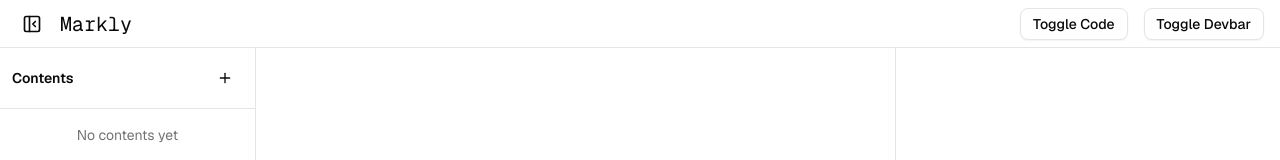
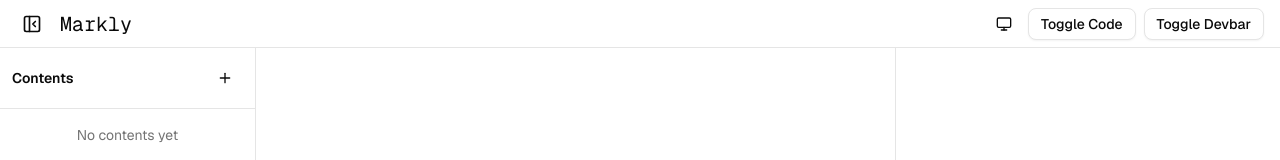
Before and after one commit to NeuroNexul/draftly, a Next.js app in the folder apps/web/: page /playground in a window 1280 px wide. Shown: the top 160 px of the page. Built offline with nearby package versions, Linux system fonts and the light colour scheme.

Commit message:
feat(web): Enabled theme switcher

```diff
--- a/apps/web/app/playground/header.tsx
+++ b/apps/web/app/playground/header.tsx
@@ -2,6 +2,7 @@ import { Button } from "@workspace/ui/components/button";
 import { Check, Loader2, PanelLeftCloseIcon, PanelLeftOpenIcon } from "lucide-react";
 import React, { Dispatch, SetStateAction } from "react";
 import type { SaveStatus } from "./page";
+import { ThemeSwitcher } from "@/components/providers";
 
 type Props = {
   sidebarOpen: boolean;
@@ -22,7 +23,7 @@ export default function Header({ sidebarOpen, setSidebarOpen, devbarOpen, setDev
         </Button>
         <h2 className="text-xl font-mono">Markly</h2>
       </div>
-      <div className="flex items-center gap-4">
+      <div className="flex items-center gap-2">
         {saveStatus !== "idle" && (
           <div className="flex items-center gap-1.5 text-sm text-muted-foreground">
             {saveStatus === "saving" ? (
@@ -38,6 +39,7 @@ export default function Header({ sidebarOpen, setSidebarOpen, devbarOpen, setDev
             )}
           </div>
         )}
+        <ThemeSwitcher />
         <Button variant="outline" size="sm" onClick={() => setShowCode(!showCode)}>
           Toggle Code
         </Button>
--- a/apps/web/app/playground/page.tsx
+++ b/apps/web/app/playground/page.tsx
@@ -11,8 +11,9 @@ import { Button } from "@workspace/ui/components/button";
 import { Loader2 } from "lucide-react";
 
 import CodeMirror, { Extension, ReactCodeMirrorRef } from "@uiw/react-codemirror";
-import { githubDark } from "@uiw/codemirror-theme-github";
+import { githubDark, githubLight } from "@uiw/codemirror-theme-github";
 import markly from "markly";
+import { useTheme } from "next-themes";
 
 const STORAGE_KEY = "markly-playground-contents";
 const STORAGE_CURRENT_KEY = "markly-playground-current";
@@ -21,6 +22,7 @@ const DEBOUNCE_MS = 500;
 export type SaveStatus = "idle" | "saving" | "saved";
 
 export default function Page() {
+  const { theme } = useTheme();
   const [sidebarOpen, setSidebarOpen] = useState(true);
   const [devbarOpen, setDevbarOpen] = useState(true);
   const [contents, setContents] = useState<Content[]>([]);
@@ -199,14 +201,21 @@ export default function Page() {
             <CodeMirror
               id={"markly-editor"}
               ref={editor}
-              autoFocus
+              autoFocus={false}
               className={"h-full w-full"}
               height="100%"
               width="100%"
               value={contents[currentContent]?.content}
               onChange={(value) => handleContentChange(contents[currentContent]!.id, value)}
-              theme={githubDark}
+              theme={theme?.includes("dark") ? githubDark : githubLight}
               extensions={[...defaultExtensions]}
+              basicSetup={{
+                lineNumbers: showCode,
+                foldGutter: showCode,
+                highlightActiveLine: showCode,
+                highlightActiveLineGutter: showCode,
+                highlightSelectionMatches: showCode,
+              }}
             />
           ) : (
             <div className="w-full h-full flex flex-col items-center justify-center">
--- a/apps/web/components/providers.tsx
+++ b/apps/web/components/providers.tsx
@@ -1,8 +1,79 @@
-"use client"
+"use client";
 
-import * as React from "react"
-import { ThemeProvider as NextThemesProvider } from "next-themes"
+import * as React from "react";
+import { ThemeProvider as NextThemesProvider, useTheme } from "next-themes";
+import {
+  DropdownMenu,
+  DropdownMenuContent,
+  DropdownMenuLabel,
+  DropdownMenuRadioGroup,
+  DropdownMenuRadioItem,
+  DropdownMenuTrigger,
+} from "@workspace/ui/components/dropdown-menu";
+import { Button } from "@workspace/ui/components/button";
+import { Moon, Sun, Monitor } from "lucide-react";
 
+// =============================================
+// THEME CONFIGURATION - Edit themes here
+// =============================================
+export const THEME_OPTIONS = [
+  { value: "system", label: "System", icon: Monitor },
+  { value: "default-light", label: "Light", icon: Sun },
+  { value: "default-dark", label: "Dark", icon: Moon },
+] as const;
+
+// Extract theme values for the provider
+const themeValues = THEME_OPTIONS.filter((t) => t.value !== "system").map((t) => t.value);
+const themeClassMap = Object.fromEntries(themeValues.map((v) => [v, v]));
+
+// =============================================
+// Theme Switcher Component
+// =============================================
+export function ThemeSwitcher() {
+  const { theme, setTheme } = useTheme();
+  const [mounted, setMounted] = React.useState(false);
+
+  React.useEffect(() => {
+    setMounted(true);
+  }, []);
+
+  // Get current theme icon
+  const CurrentIcon = THEME_OPTIONS.find((t) => t.value === theme)?.icon ?? Monitor;
+
+  if (!mounted) {
+    return (
+      <Button variant="ghost" size="icon" className="size-8">
+        <Monitor className="size-4" />
+      </Button>
+    );
+  }
+
+  return (
+    <DropdownMenu>
+      <DropdownMenuTrigger asChild>
+        <Button variant="ghost" size="icon" className="size-8">
+          <CurrentIcon className="size-4" />
+          <span className="sr-only">Toggle theme</span>
+        </Button>
+      </DropdownMenuTrigger>
+      <DropdownMenuContent>
+        <DropdownMenuLabel>Select Theme</DropdownMenuLabel>
+        <DropdownMenuRadioGroup value={theme} onValueChange={setTheme}>
+          {THEME_OPTIONS.map((option) => (
+            <DropdownMenuRadioItem key={option.value} value={option.value}>
+              <option.icon className="size-4 mr-2" />
+              {option.label}
+            </DropdownMenuRadioItem>
+          ))}
+        </DropdownMenuRadioGroup>
+      </DropdownMenuContent>
+    </DropdownMenu>
+  );
+}
+
+// =============================================
+// Providers Component
+// =============================================
 export function Providers({ children }: { children: React.ReactNode }) {
   return (
     <NextThemesProvider
@@ -11,8 +82,10 @@ export function Providers({ children }: { children: React.ReactNode }) {
       enableSystem
       disableTransitionOnChange
       enableColorScheme
+      themes={themeValues}
+      value={themeClassMap}
     >
       {children}
     </NextThemesProvider>
-  )
+  );
 }
--- a/packages/ui/src/styles/globals.css
+++ b/packages/ui/src/styles/globals.css
@@ -5,9 +5,10 @@
 
 @import "tw-animate-css";
 
-@custom-variant dark (&:is(.dark *));
+@custom-variant dark (&:is(.dark *, .default-dark *));
 
-:root {
+:root,
+.default-light {
   --background: oklch(1 0 0);
   --foreground: oklch(0.145 0 0);
   --card: oklch(1 0 0);
@@ -43,7 +44,8 @@
   --sidebar-ring: hsl(217.2 91.2% 59.8%);
 }
 
-.dark {
+.dark,
+.default-dark {
   --background: oklch(0.145 0 0);
   --foreground: oklch(0.985 0 0);
   --card: oklch(0.145 0 0);
```
